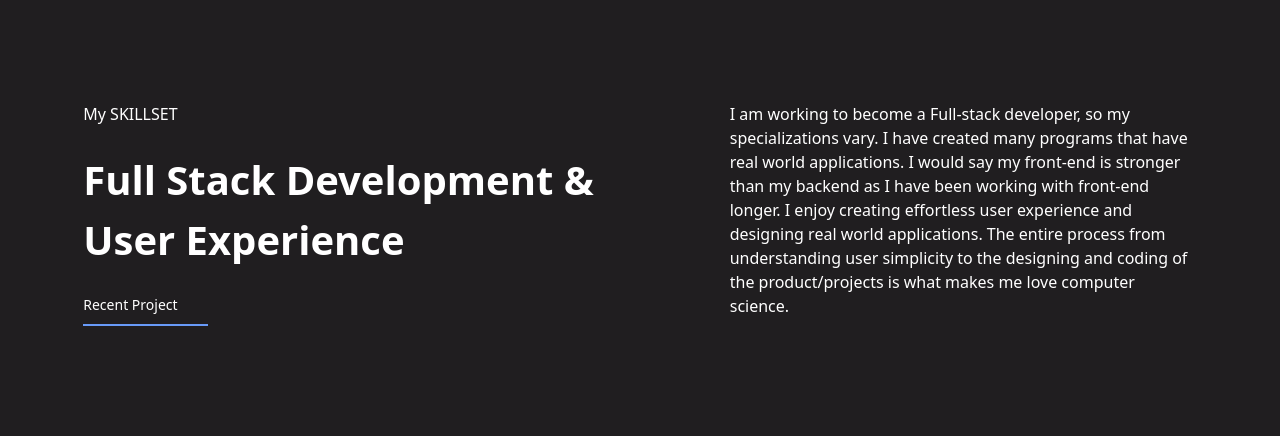
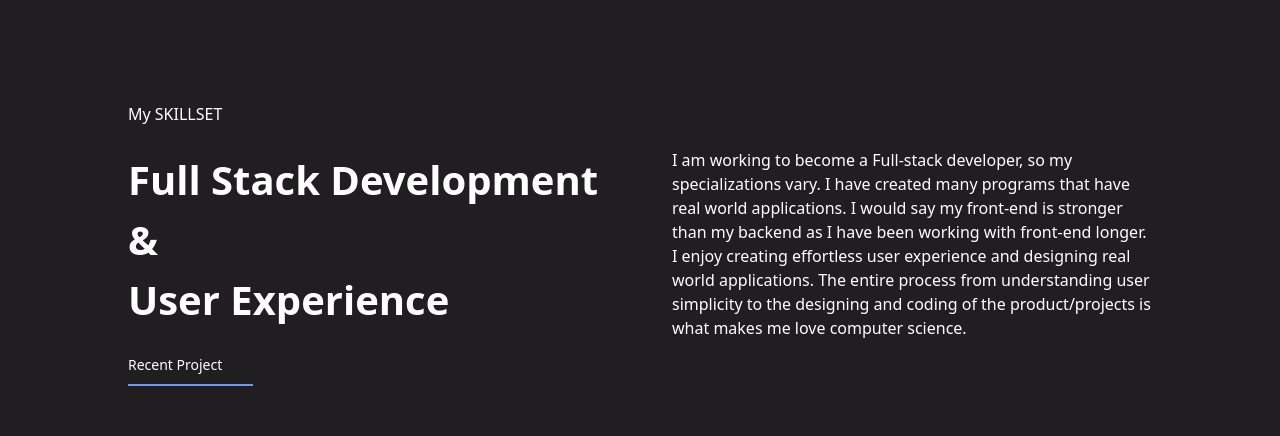
Before and after one commit to MarcusChau/Personal-Website, a plain HTML site: page AboutMe.html in a window 1280 px wide. Shown: the part 694-1130 px from the top of the page. Drawn offline with nearby package versions, Linux system fonts and the light colour scheme; no server answers.

Commit message:
Changed to grid content
Instead of flex, changed to grid. Also added centering

```diff
--- a/AboutMe.html
+++ b/AboutMe.html
@@ -117,7 +117,7 @@
             <br>
 
             <!-- Skillset section -->
-            <div class="flex-shrink md:flex justify-center gap-32 my-4 px-4 pt-8 mb-44 js-show-on-scroll" id="Skillset-section">
+            <div class="flex-shrink md:grid grid-cols-2 items-center justify-center my-4 px-4 gap-16 md:px-32 pt-8 mb-44 js-show-on-scroll" id="Skillset-section">
                 <div>
                     <h3 class="font-medium hover:cursor-default">My SKILLSET</h3>
                     <br>
@@ -131,8 +131,8 @@
                     </div>
                 </div>
 
-                <div class="w-[475px] px-2 hover:cursor-default">
-                    <P class="text-[16px]">
+                <div class="items-center justify-center hover:cursor-default">
+                    <P class="md:text-[16px]">
                         I am working to become a Full-stack developer, so my specializations vary. I have created many programs that have real world applications. I would say my front-end is stronger than my backend as I have been working with front-end longer.
                         I enjoy creating effortless user experience and designing real world applications. The entire process from understanding user simplicity to the designing and coding of the product/projects is what makes me love computer science.
                     </P>
```
